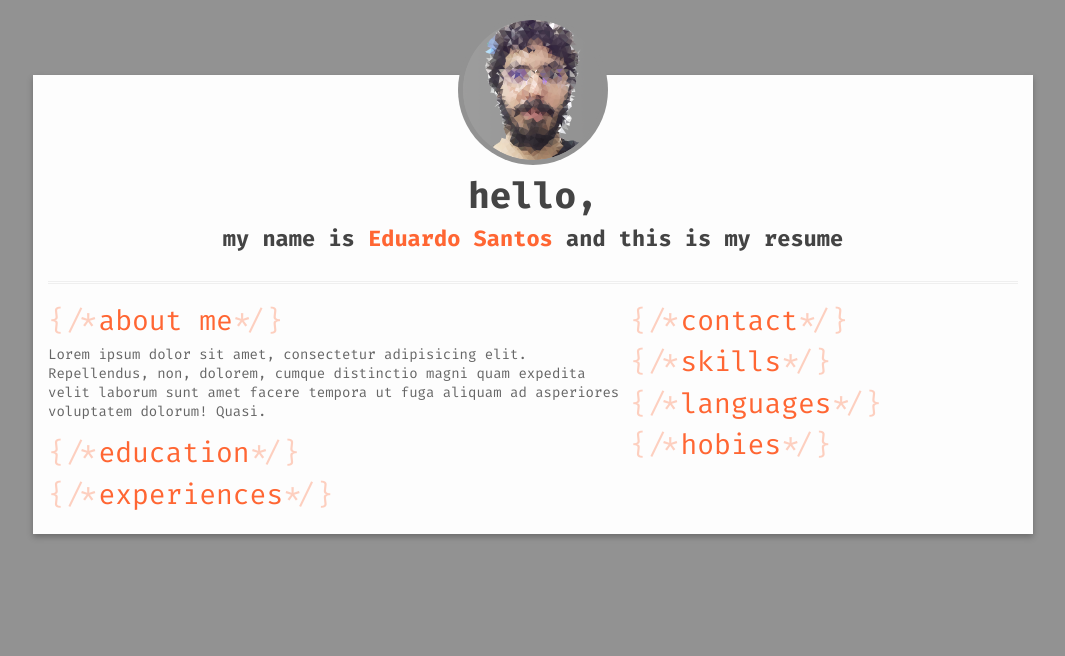
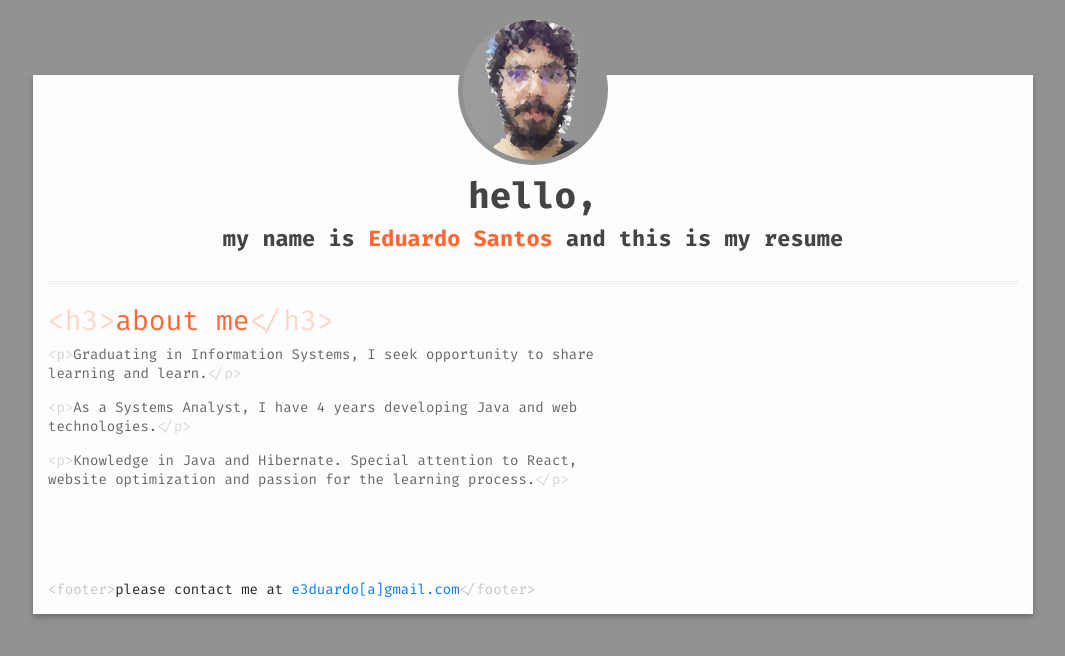
Before and after one commit to e3duardo/portifolio, a React (Create React App) app: page / in a window 1280 px wide. Shown: the top 656 px of the page, without its empty margins (107-1172 px from the left). Built offline with nearby package versions, Linux system fonts and the light colour scheme; the HTML template or start-up script is replaced by a standard one.

Commit message:
adicionando bio

```diff
--- /dev/null
+++ b/src/components/Tag/index.js
@@ -0,0 +1,18 @@
+import React from 'react';
+import styled from 'styled-components';
+
+const Span = styled.span`
+  opacity: 0.25;
+`;
+
+export default function Tag({ children, tag, close }) {
+  return (
+    <>
+      <Span>{!close ? `<${tag}>` : tag}</Span>
+      {children}
+      <Span>{!close ? `</${tag}>` : close}</Span>
+    </>
+  );
+}
+
+// {/* &#123;&#47;&#42;<span>about me</span>&#42;&#47;&#125; */}
--- a/src/pages/Landing/index.js
+++ b/src/pages/Landing/index.js
@@ -10,10 +10,13 @@ import {
   Aside,
 } from './styles';
 
+import Tag from '~/components/Tag';
 import eduardo from '~/assets/eduardo.png';
 
 export default function Landing() {
-  ReactGA.pageview('/about/contact-us');
+  if (process.env.NODE_ENV !== 'development') {
+    ReactGA.pageview('/');
+  }
 
   return (
     <Container>
@@ -31,23 +34,46 @@ export default function Landing() {
         {/*  */}
         <Main>
           <h3>
-            &#123;&#47;&#42;<span>about me</span>&#42;&#47;&#125;
+            <Tag tag="h3">about me</Tag>
           </h3>
           <p>
-            Lorem ipsum dolor sit amet, consectetur adipisicing elit.
-            Repellendus, non, dolorem, cumque distinctio magni quam expedita
-            velit laborum sunt amet facere tempora ut fuga aliquam ad asperiores
-            voluptatem dolorum! Quasi.
+            <Tag tag="p">
+              Graduating in Information Systems, I seek opportunity to share
+              learning and learn.
+            </Tag>
           </p>
-          <h3>
+          <p>
+            <Tag tag="p">
+              As a Systems Analyst, I have 4 years developing Java and web
+              technologies.
+            </Tag>
+          </p>
+          <p>
+            <Tag tag="p">
+              Knowledge in Java and Hibernate. Special attention to React,
+              website optimization and passion for the learning process.
+            </Tag>
+          </p>
+
+          <br />
+          <br />
+          <br />
+          <br />
+          <footer>
+            <Tag tag="footer">
+              please contact me at{' '}
+              <a href="mail:e3duardo@gmail.com">e3duardo[a]gmail.com</a>
+            </Tag>
+          </footer>
+          {/* <h3>
             &#123;&#47;&#42;<span>education</span>&#42;&#47;&#125;
           </h3>
           <h3>
             &#123;&#47;&#42;<span>experiences</span>&#42;&#47;&#125;
-          </h3>
+          </h3> */}
         </Main>
         <Aside>
-          <h3>
+          {/* <h3>
             &#123;&#47;&#42;<span>contact</span>&#42;&#47;&#125;
           </h3>
           <h3>
@@ -58,7 +84,7 @@ export default function Landing() {
           </h3>
           <h3>
             &#123;&#47;&#42;<span>hobies</span>&#42;&#47;&#125;
-          </h3>
+          </h3> */}
         </Aside>
       </Row>
     </Container>
--- a/src/styles/global.js
+++ b/src/styles/global.js
@@ -46,12 +46,8 @@ export default createGlobalStyle`
   }
 
   h3{
-    color: rgba(255, 102, 51,.3);
     font-weight: 400;
-    span{
-      color: #ff6633;
-
-    }
+    color: #ff6633;
   }
   p{
     margin: 5px 0 15px;
```
